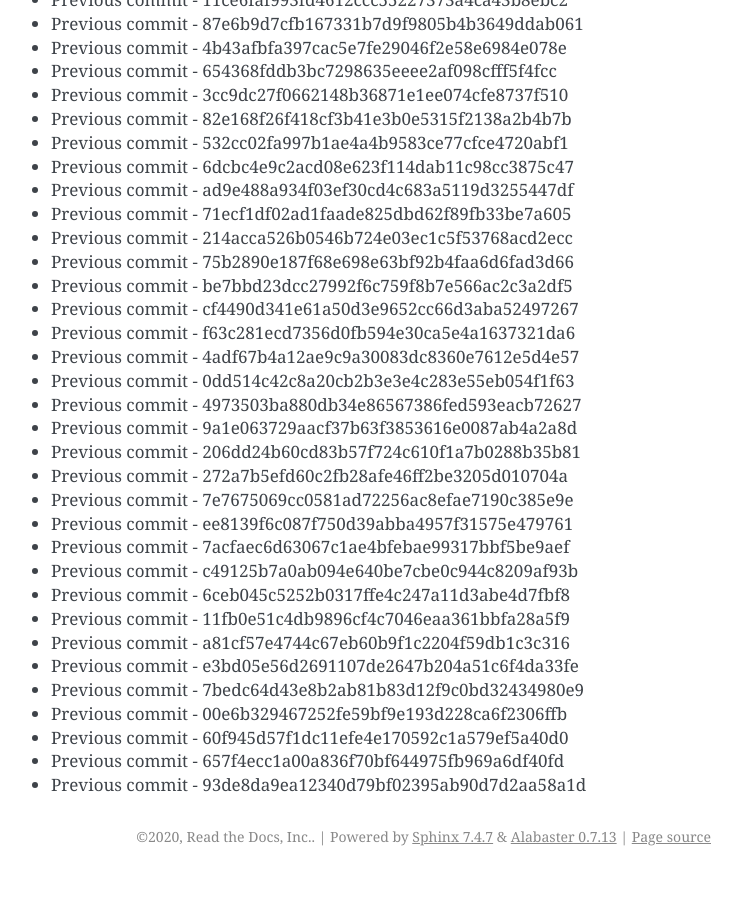
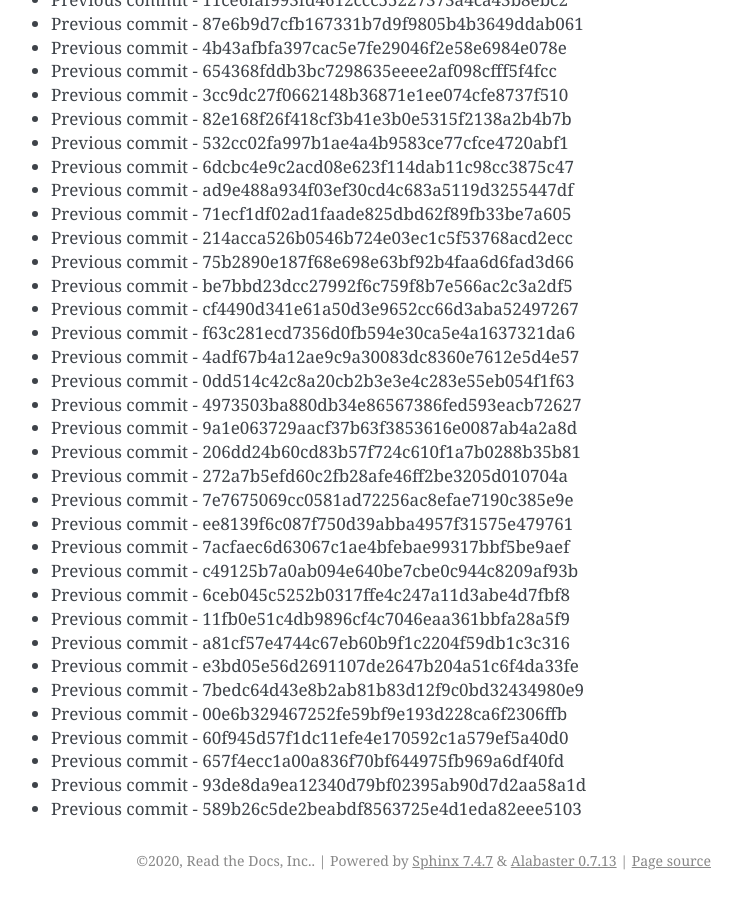
Before and after one commit to readthedocs/rtd-git-stresstest, a Sphinx documentation site: the page built from docs/updates.rst, in a window 1280 px wide and 900 px high, scrolled down 44418 px. Shown: the whole window, without its empty margins (399-1141 px from the left). Built offline with Sphinx 7.4.7, drawn with Linux system fonts in a browser that asks for light colours; before the commit the page ends 45294 px from its top, so only the background shows below that.

Commit message:
Generating commit from previous: 589b26c5de2beabdf8563725e4d1eda82eee5103

```diff
--- a/docs/updates.rst
+++ b/docs/updates.rst
@@ -1898,3 +1898,4 @@ It can be tested for any performance characteristics.
 * Previous commit - 60f945d57f1dc11efe4e170592c1a579ef5a40d0
 * Previous commit - 657f4ecc1a00a836f70bf644975fb969a6df40fd
 * Previous commit - 93de8da9ea12340d79bf02395ab90d7d2aa58a1d
+* Previous commit - 589b26c5de2beabdf8563725e4d1eda82eee5103
```
